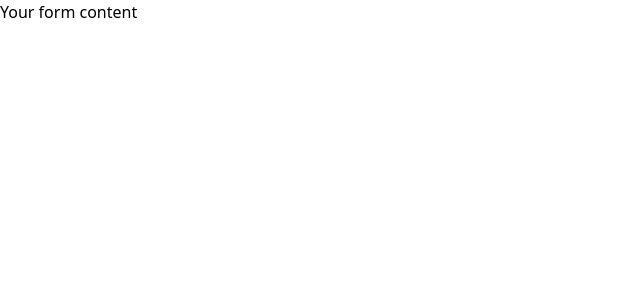
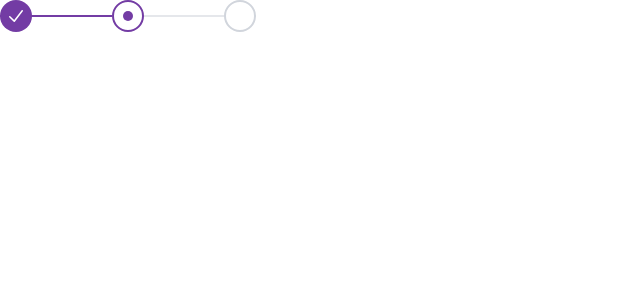
Before and after one commit to bot19/id4me-onboarding-flow-practice, a React (Vite) app: page / in a window 1280 px wide. Shown: the top 300 px of the page, without its empty margins (0-640 px from the left). Built offline with nearby package versions, Linux system fonts and the light colour scheme.

Commit message:
add UI dir, ProgressIndicator component

```diff
--- a/src/components/onboardForm/index.tsx
+++ b/src/components/onboardForm/index.tsx
@@ -1,3 +1,9 @@
+import { ProgressIndicator } from '../../ui';
+
 export const OnboardForm = () => {
-  return <div>Your form content</div>;
+  return (
+    <div>
+      <ProgressIndicator />
+    </div>
+  );
 };
--- /dev/null
+++ b/src/ui/ProgressIndicator.tsx
@@ -0,0 +1,83 @@
+import { CheckIcon } from '@heroicons/react/20/solid';
+import { classNames } from '../utils';
+
+const steps = [
+  { name: 'Step 1', status: 'complete' },
+  { name: 'Step 2', status: 'current' },
+  { name: 'Step 3', status: 'upcoming' },
+];
+
+export const ProgressIndicator = () => {
+  return (
+    <nav aria-label="Progress">
+      <ol className="flex items-center">
+        {steps.map((step, stepIdx) => (
+          <li
+            key={step.name}
+            className={classNames(
+              stepIdx !== steps.length - 1 ? 'pr-8 sm:pr-20' : '',
+              'relative'
+            )}
+          >
+            {step.status === 'complete' ? (
+              <>
+                <div
+                  aria-hidden="true"
+                  className="absolute inset-0 flex items-center"
+                >
+                  <div className="h-0.5 w-full bg-primary" />
+                </div>
+                <div
+                  className="relative flex size-8 items-center justify-center rounded-full bg-primary"
+                  aria-label={`${step.name} - status: ${step.status}`}
+                >
+                  <CheckIcon aria-hidden="true" className="size-5 text-white" />
+                  <span className="sr-only">{step.name}</span>
+                </div>
+              </>
+            ) : step.status === 'current' ? (
+              <>
+                <div
+                  aria-hidden="true"
+                  className="absolute inset-0 flex items-center"
+                >
+                  <div className="h-0.5 w-full bg-gray-200" />
+                </div>
+                <div
+                  aria-current="step"
+                  className="relative flex size-8 items-center justify-center rounded-full border-2 border-primary bg-white"
+                  aria-label={`${step.name} - status: ${step.status}`}
+                >
+                  <span
+                    aria-hidden="true"
+                    className="size-2.5 rounded-full bg-primary"
+                  />
+                  <span className="sr-only">{step.name}</span>
+                </div>
+              </>
+            ) : (
+              <>
+                <div
+                  aria-hidden="true"
+                  className="absolute inset-0 flex items-center"
+                >
+                  <div className="h-0.5 w-full bg-gray-200" />
+                </div>
+                <div
+                  className="relative flex size-8 items-center justify-center rounded-full border-2 border-gray-300 bg-white"
+                  aria-label={`${step.name} - status: ${step.status}`}
+                >
+                  <span
+                    aria-hidden="true"
+                    className="size-2.5 rounded-full bg-transparent"
+                  />
+                  <span className="sr-only">{step.name}</span>
+                </div>
+              </>
+            )}
+          </li>
+        ))}
+      </ol>
+    </nav>
+  );
+};
--- /dev/null
+++ b/src/ui/index.ts
@@ -0,0 +1 @@
+export { ProgressIndicator } from './ProgressIndicator';
```
